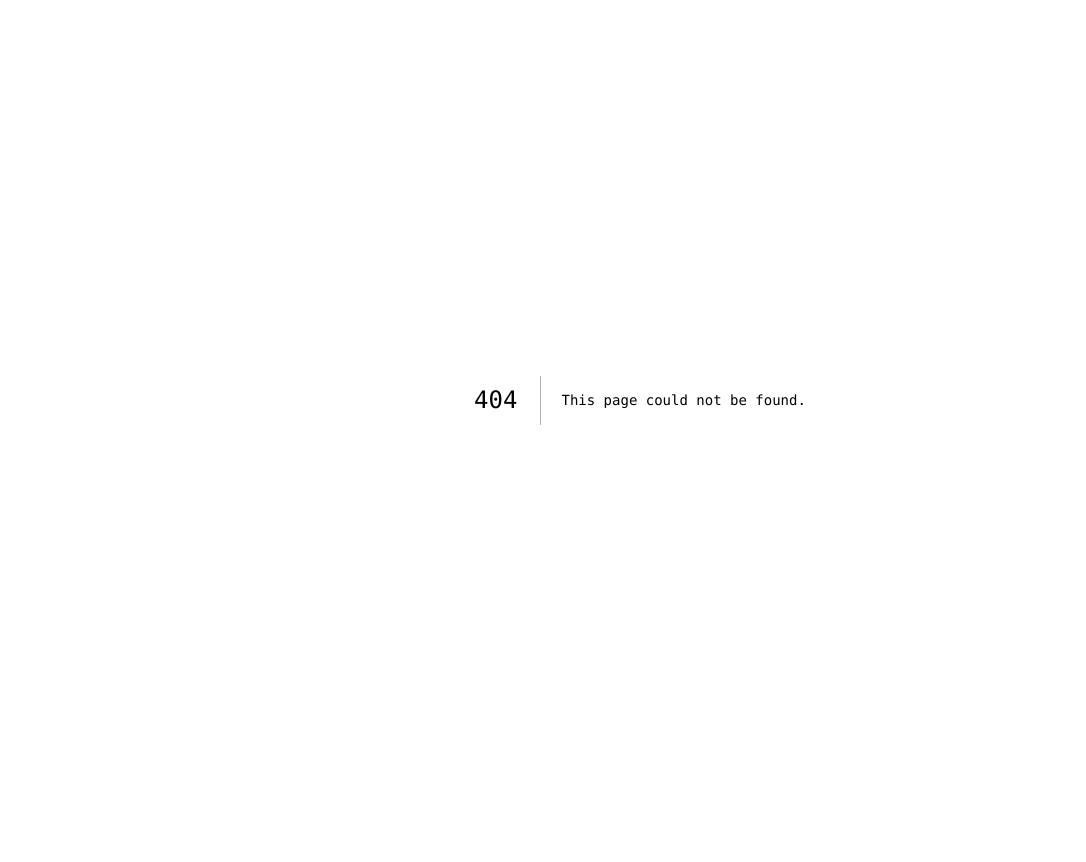
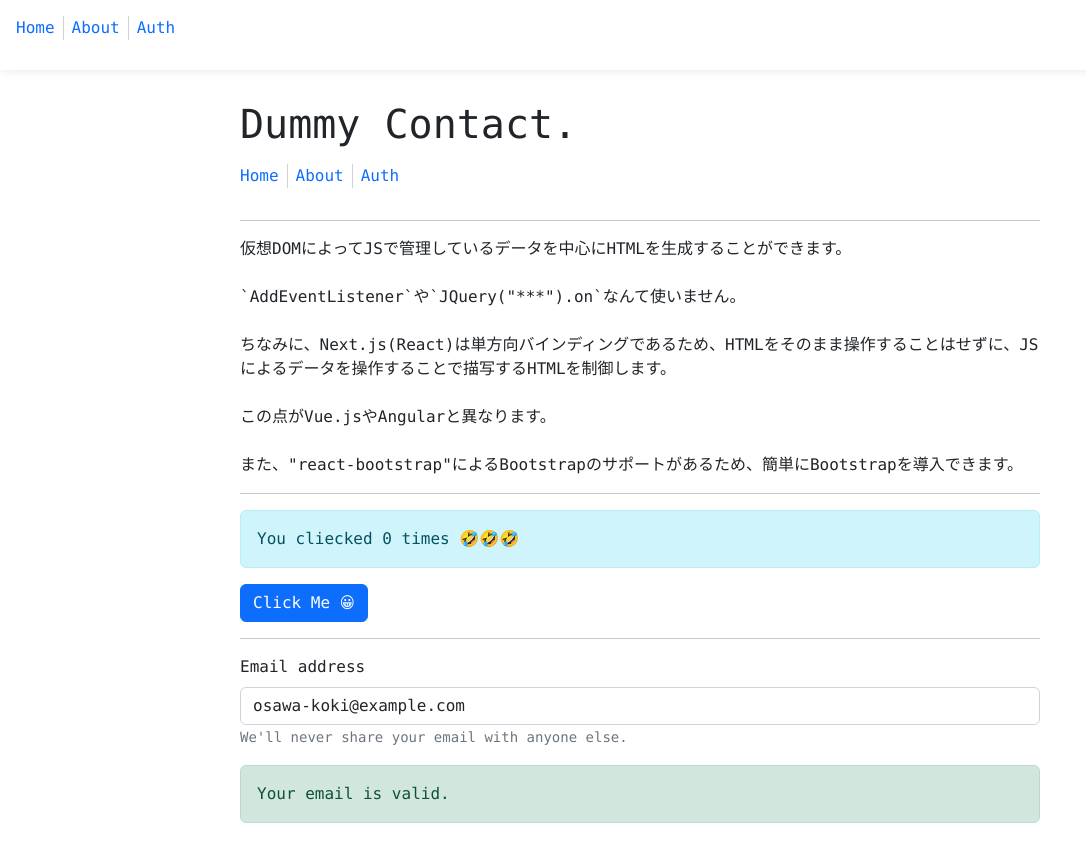
Before and after one commit to osawa-koki/studying-firebase-auth, a Next.js app: page /auth in a window 1280 px wide. Before the commit this address had no page. Shown: the top 862 px of the page, without its empty margins (0-1086 px from the left). Before the commit the page ends 800 px from the top, so only its background shows below. Built offline with nearby package versions, Linux system fonts and the light colour scheme.

Commit message:
Authページ作った。

```diff
--- a/pages.ts
+++ b/pages.ts
@@ -9,8 +9,8 @@ const pages = [
     name: "About",
   },
   {
-    path: "/contact",
-    name: "Contact",
+    path: "/auth",
+    name: "Auth",
   },
 ];
 
--- a/pages/_app.js
+++ b/pages/_app.js
@@ -4,7 +4,7 @@ import '../styles/styles.scss';
 
 import '../styles/index.scss';
 import '../styles/about.scss';
-import '../styles/contact.scss';
+import '../styles/auth.scss';
 
 import Head from 'next/head';
 
```
Also changed, not shown: pages/auth.tsx (renamed from pages/contact.tsx), styles/auth.scss (added), styles/contact.scss (deleted).
